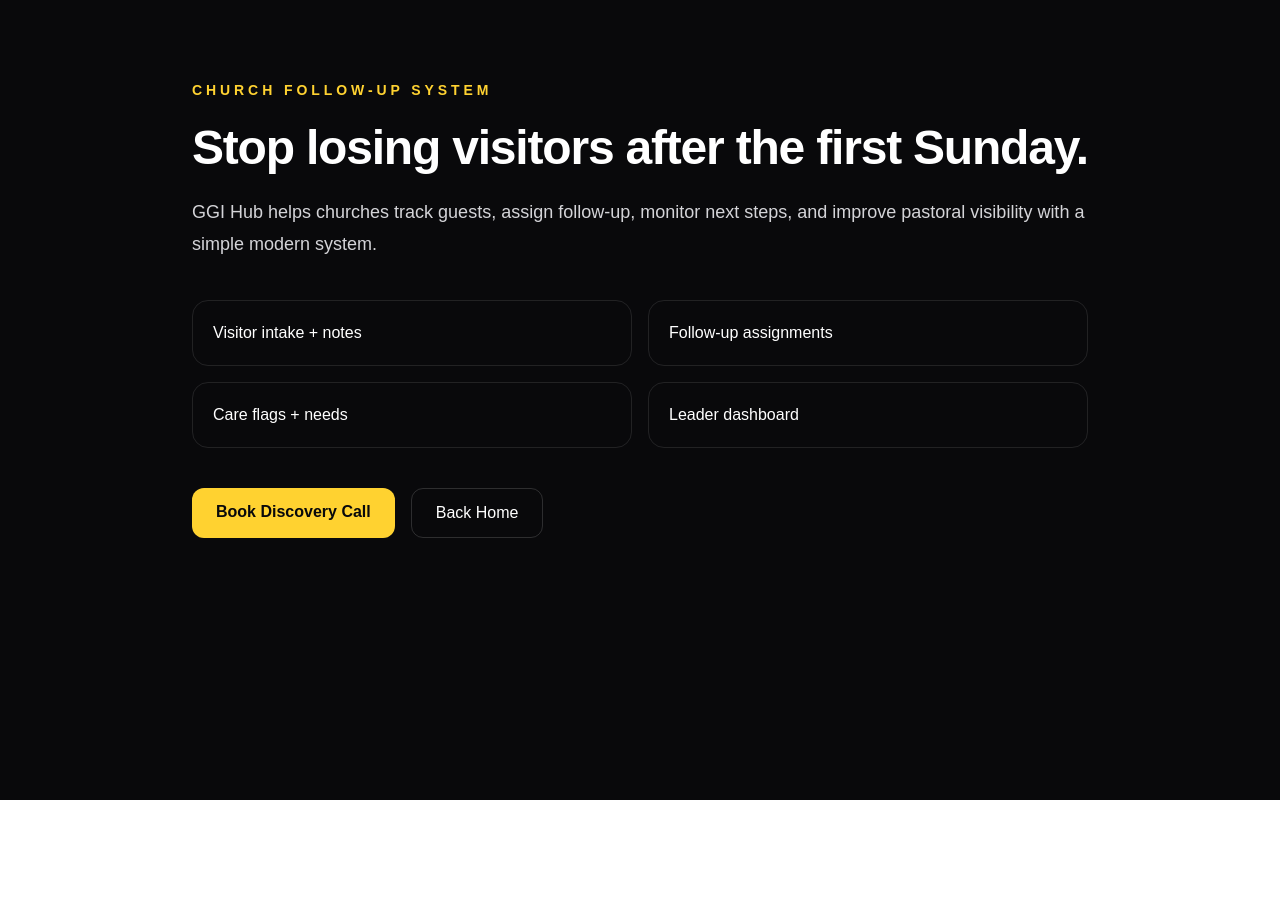
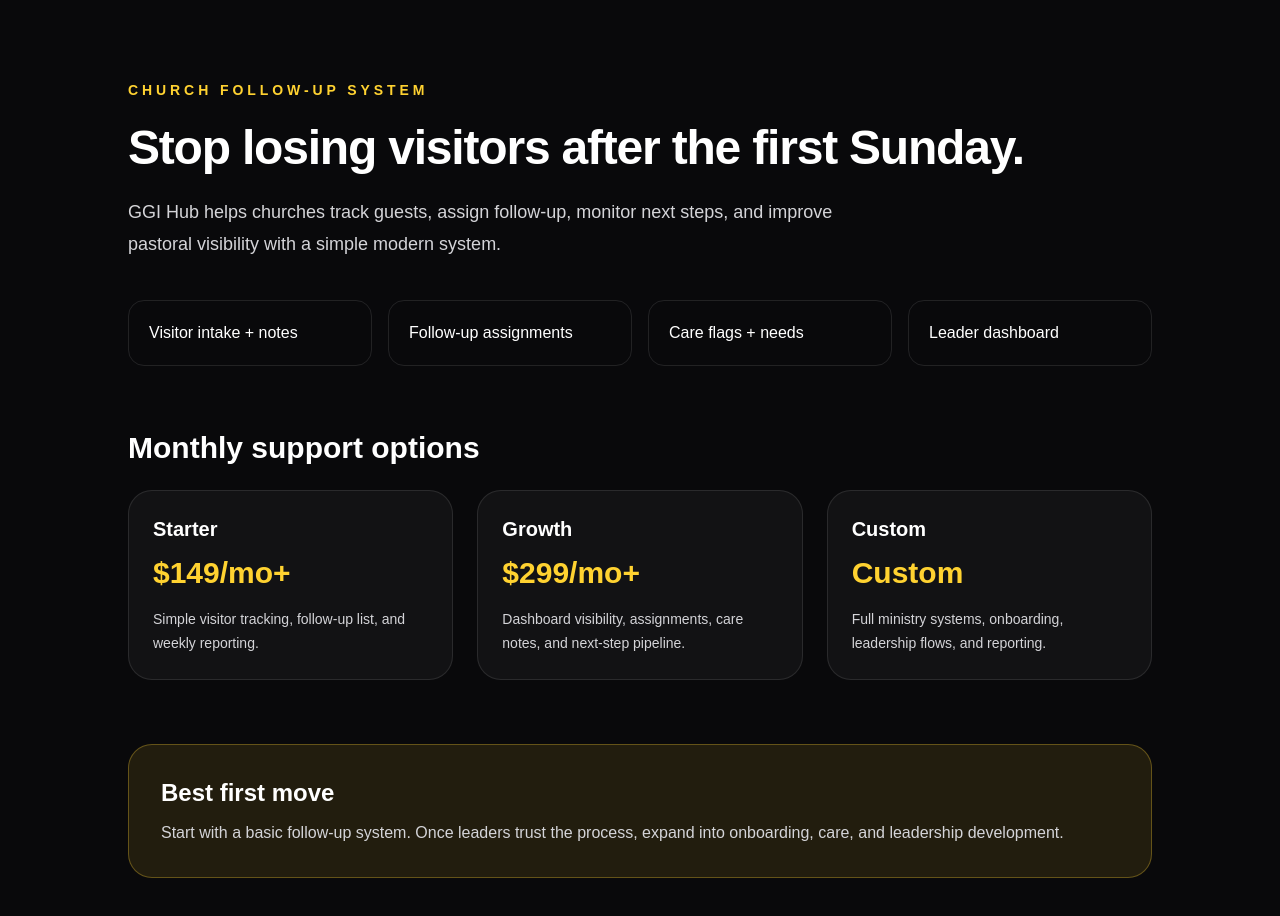
Before and after one commit to Pastorreno/ggi-app-starter, a Next.js app: page /church-follow-up in a window 1280 px wide. Shown: the top 916 px of the page. Before the commit the page ends 800 px from the top, so only its background shows below. Built offline with nearby package versions, Linux system fonts and the light colour scheme.

Commit message:
Add pricing and conversion sections to church follow-up page

```diff
--- a/src/app/church-follow-up/page.tsx
+++ b/src/app/church-follow-up/page.tsx
@@ -1,21 +1,47 @@
 import Link from 'next/link'
+
+const tiers = [
+  { name: 'Starter', price: '$149/mo+', details: 'Simple visitor tracking, follow-up list, and weekly reporting.' },
+  { name: 'Growth', price: '$299/mo+', details: 'Dashboard visibility, assignments, care notes, and next-step pipeline.' },
+  { name: 'Custom', price: 'Custom', details: 'Full ministry systems, onboarding, leadership flows, and reporting.' },
+]
 
 export default function ChurchFollowUpPage() {
   return (
     <main className="min-h-screen bg-zinc-950 px-6 py-20 text-white">
-      <div className="mx-auto max-w-4xl">
+      <div className="mx-auto max-w-5xl">
         <p className="text-sm font-semibold uppercase tracking-[0.28em] text-amber-300">Church Follow-Up System</p>
-        <h1 className="mt-6 text-5xl font-bold tracking-tight">Stop losing visitors after the first Sunday.</h1>
-        <p className="mt-6 text-lg leading-8 text-zinc-300">
+        <h1 className="mt-6 max-w-4xl text-5xl font-bold tracking-tight">Stop losing visitors after the first Sunday.</h1>
+        <p className="mt-6 max-w-3xl text-lg leading-8 text-zinc-300">
           GGI Hub helps churches track guests, assign follow-up, monitor next steps, and improve pastoral visibility with a simple modern system.
         </p>
-        <div className="mt-10 grid gap-4 sm:grid-cols-2">
+
+        <div className="mt-10 grid gap-4 sm:grid-cols-2 lg:grid-cols-4">
           <div className="rounded-2xl border border-white/10 p-5">Visitor intake + notes</div>
           <div className="rounded-2xl border border-white/10 p-5">Follow-up assignments</div>
           <div className="rounded-2xl border border-white/10 p-5">Care flags + needs</div>
           <div className="rounded-2xl border border-white/10 p-5">Leader dashboard</div>
         </div>
-        <div className="mt-10 flex gap-4">
+
+        <section className="mt-16">
+          <h2 className="text-3xl font-bold">Monthly support options</h2>
+          <div className="mt-6 grid gap-6 md:grid-cols-3">
+            {tiers.map((tier) => (
+              <div key={tier.name} className="rounded-3xl border border-white/10 bg-white/[0.04] p-6">
+                <h3 className="text-xl font-bold">{tier.name}</h3>
+                <p className="mt-3 text-3xl font-black text-amber-300">{tier.price}</p>
+                <p className="mt-4 text-sm leading-6 text-zinc-300">{tier.details}</p>
+              </div>
+            ))}
+          </div>
+        </section>
+
+        <section className="mt-16 rounded-3xl border border-amber-300/30 bg-amber-300/10 p-8">
+          <h2 className="text-2xl font-bold">Best first move</h2>
+          <p className="mt-3 text-zinc-300">Start with a basic follow-up system. Once leaders trust the process, expand into onboarding, care, and leadership development.</p>
+        </section>
+
+        <div className="mt-10 flex flex-wrap gap-4">
           <Link href="/contact" className="rounded-xl bg-amber-300 px-6 py-3 font-bold text-zinc-950">Book Discovery Call</Link>
           <Link href="/" className="rounded-xl border border-white/15 px-6 py-3">Back Home</Link>
         </div>
```
